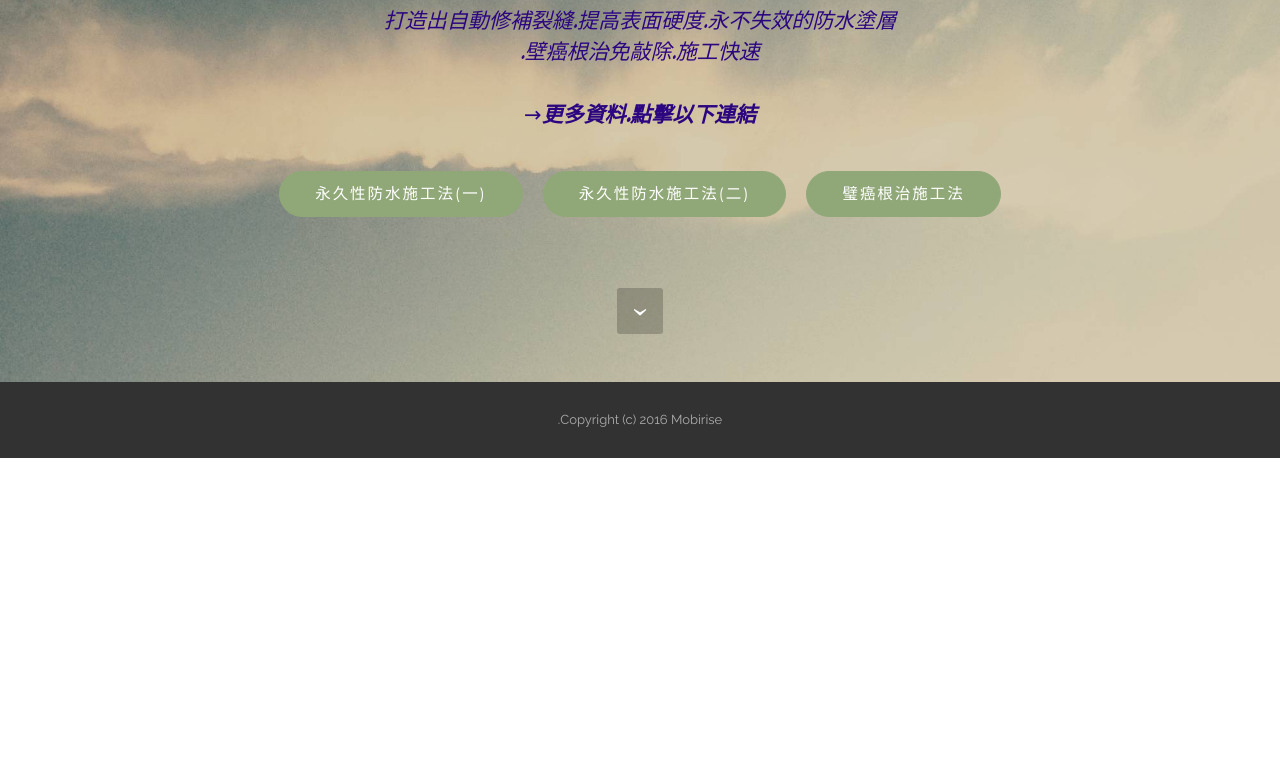
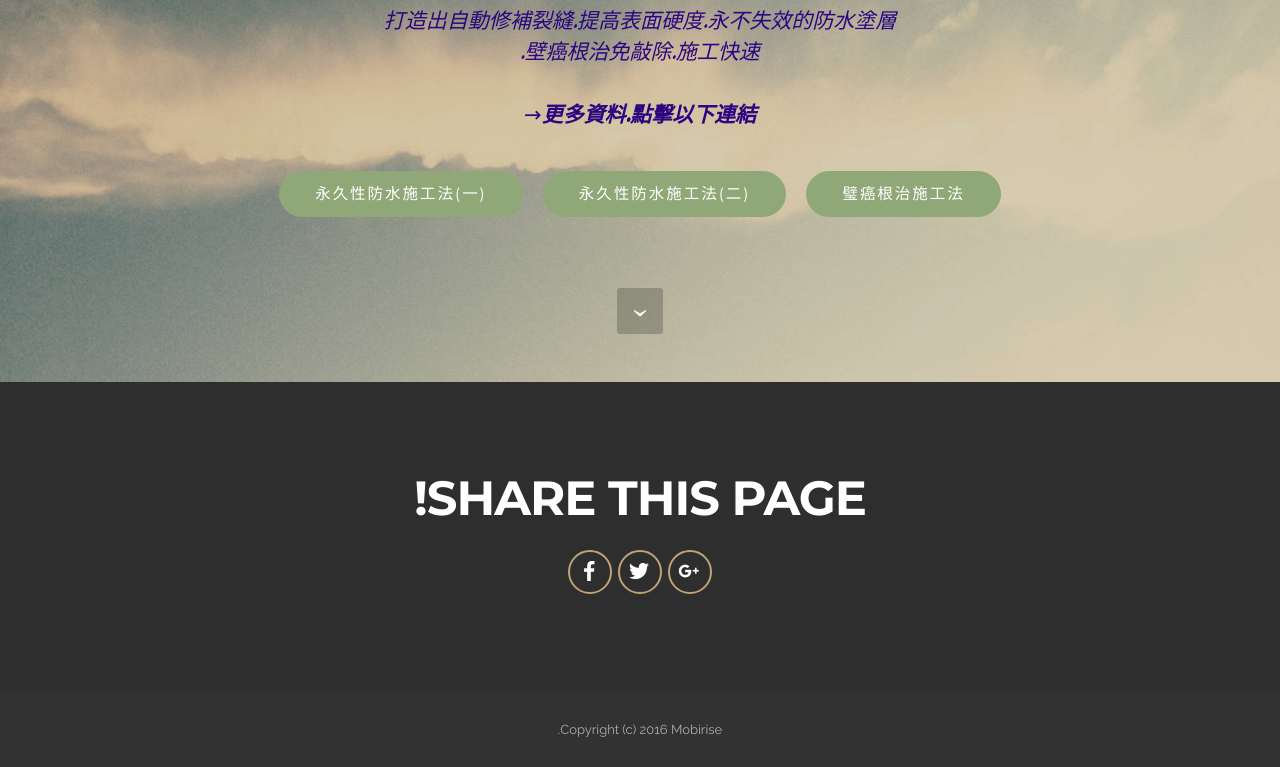
Before and after one commit to waterproff/yuan33000, a plain HTML site: page index.html in a window 1280 px wide. Shown: the part 418-1185 px from the top of the page. Before the commit the page ends 876 px from the top, so only its background shows below. Drawn offline with Linux system fonts and the light colour scheme.

Commit message:
create github pages

```diff
--- a/assets/mobirise/css/mbr-additional.css
+++ b/assets/mobirise/css/mbr-additional.css
@@ -502,3 +502,7 @@ h6,
 #header1-1 .mbr-section-lead B {
   color: #000000;
 }
+#social-buttons3-9 .mbr-section-title,
+#social-buttons3-9 .btn-social {
+  color: #fff;
+}
--- a/index.html
+++ b/index.html
@@ -17,6 +17,7 @@
   <link rel="stylesheet" href="assets/bootstrap/css/bootstrap.min.css">
   <link rel="stylesheet" href="assets/dropdown/css/style.css">
   <link rel="stylesheet" href="assets/animate.css/animate.min.css">
+  <link rel="stylesheet" href="assets/socicon/css/styles.css">
   <link rel="stylesheet" href="assets/theme/css/style.css">
   <link rel="stylesheet" href="assets/theme/css/style-rtl.css">
   <link rel="stylesheet" href="assets/mobirise/css/mbr-additional.css" type="text/css">
@@ -58,7 +59,7 @@
 
 </section>
 
-<section class="engine"><a rel="external" href="https://mobirise.com">Web Page Builder</a></section><section class="mbr-section mbr-section-hero mbr-section-full mbr-parallax-background mbr-section-with-arrow" id="header1-1" style="background-image: url(assets/images/jumbotron.jpg);">
+<section class="engine"><a rel="external" href="https://mobirise.com">mobirise.com</a></section><section class="mbr-section mbr-section-hero mbr-section-full mbr-parallax-background mbr-section-with-arrow" id="header1-1" style="background-image: url(assets/images/jumbotron.jpg);">
 
 
 
@@ -80,6 +81,34 @@
 
 </section>
 
+<section class="mbr-section mbr-section-md-padding" id="social-buttons3-9" style="background-color: rgb(46, 46, 46); padding-top: 90px; padding-bottom: 90px;">
+
+    <div class="container">
+        <div class="row">
+            <div class="col-md-8 col-md-offset-2 text-xs-center">
+                <h3 class="mbr-section-title display-2">SHARE THIS PAGE!</h3>
+                <div>
+
+                  <div class="mbr-social-likes" data-counters="false">
+                    <span class="btn btn-social facebook" title="Share link on Facebook">
+                        <i class="socicon socicon-facebook"></i>
+                    </span>
+                    <span class="btn btn-social twitter" title="Share link on Twitter">
+                        <i class="socicon socicon-twitter"></i>
+                    </span>
+                    <span class="btn btn-social plusone" title="Share link on Google+">
+                        <i class="socicon socicon-googleplus"></i>
+                    </span>
+
+
+                  </div>
+
+                </div>
+            </div>
+        </div>
+    </div>
+</section>
+
 <footer class="mbr-small-footer mbr-section mbr-section-nopadding" id="footer1-2" style="background-color: rgb(50, 50, 50); padding-top: 1.75rem; padding-bottom: 1.75rem;">
 
     <div class="container">
@@ -96,6 +125,7 @@
   <script src="assets/touch-swipe/jquery.touch-swipe.min.js"></script>
   <script src="assets/viewport-checker/jquery.viewportchecker.js"></script>
   <script src="assets/jarallax/jarallax.js"></script>
+  <script src="assets/social-likes/social-likes.js"></script>
   <script src="assets/theme/js/script.js"></script>
 
 
```
Also changed, not shown: 1 other file.
